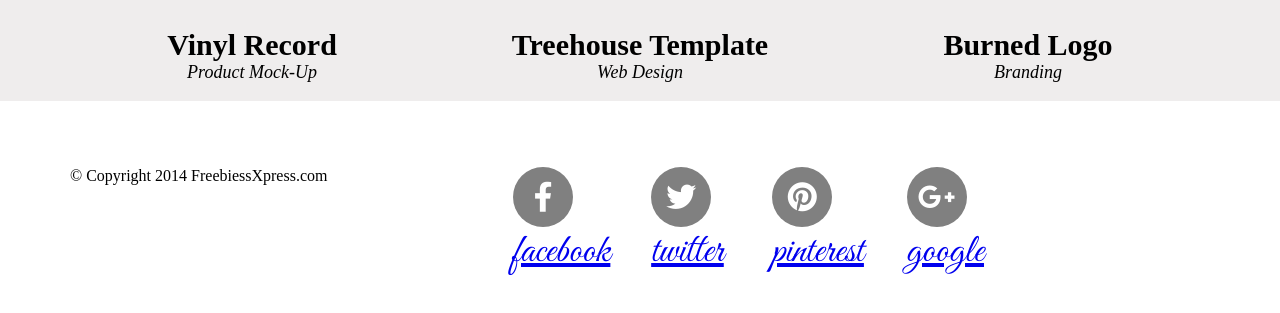
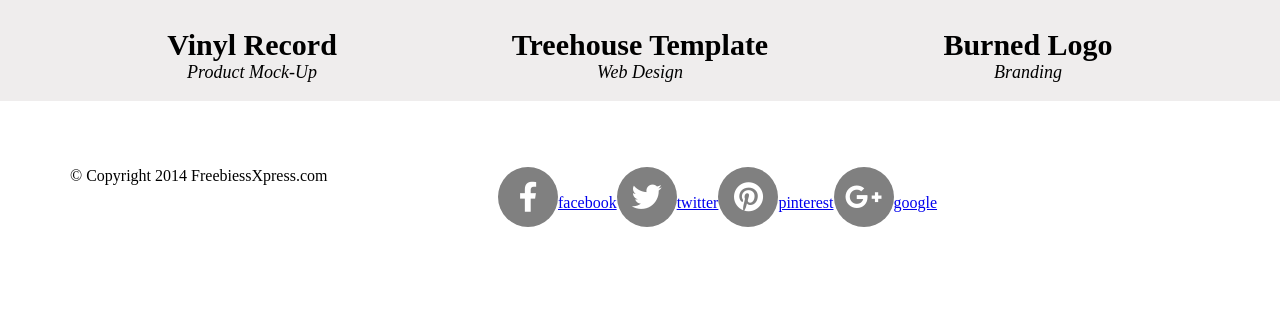
Before and after one commit to Pawelok35/project5, a website: page index.html in a window 1280 px wide. Shown: the part 2138-2451 px from the top of the page. Drawn offline with nearby package versions, Linux system fonts and the light colour scheme.

Commit message:
Change footer section

```diff
--- a/index.html
+++ b/index.html
@@ -188,10 +188,10 @@
                 </div>
                 <div class="col-md-6 col-12">
                     <ul class="media">
-                        <li class="logo"><a href="#"><i class="fab fa-facebook-f"></i>facebook</a></li>
-                        <li class="logo"><a href="#"><i class="fa-brands fa-twitter"></i>twitter</a></li>
-                        <li class="logo"><a href="#"><i class="fa-brands fa-pinterest"></i>pinterest</a></li>
-                        <li class="logo"><a href="#"><i class="fa-brands fa-google-plus-g"></i>google</a></li>
+                        <li class="logo3"><a href="#"><i class="fab fa-facebook-f"></i>facebook</a></li>
+                        <li class="logo3"><a href="#"><i class="fa-brands fa-twitter"></i>twitter</a></li>
+                        <li class="logo3"><a href="#"><i class="fa-brands fa-pinterest"></i>pinterest</a></li>
+                        <li class="logo3"><a href="#"><i class="fa-brands fa-google-plus-g"></i>google</a></li>
                     </ul>
                 </div>
             </div>
```
